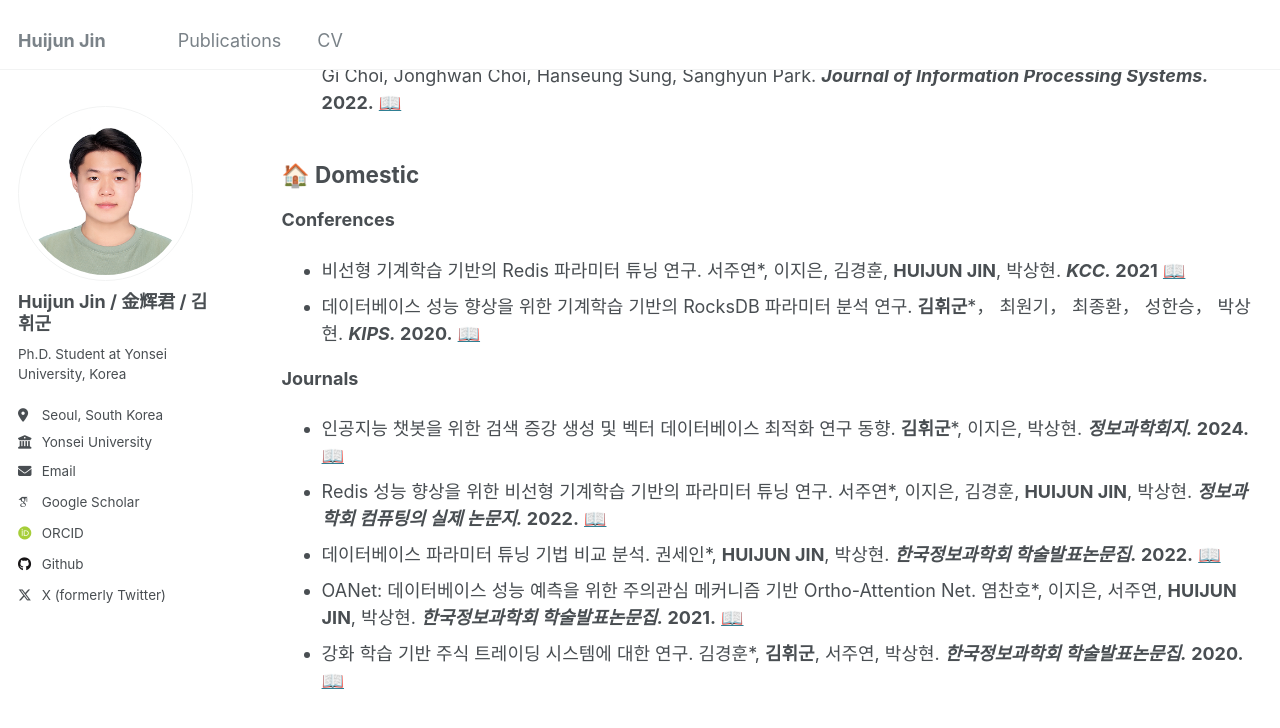
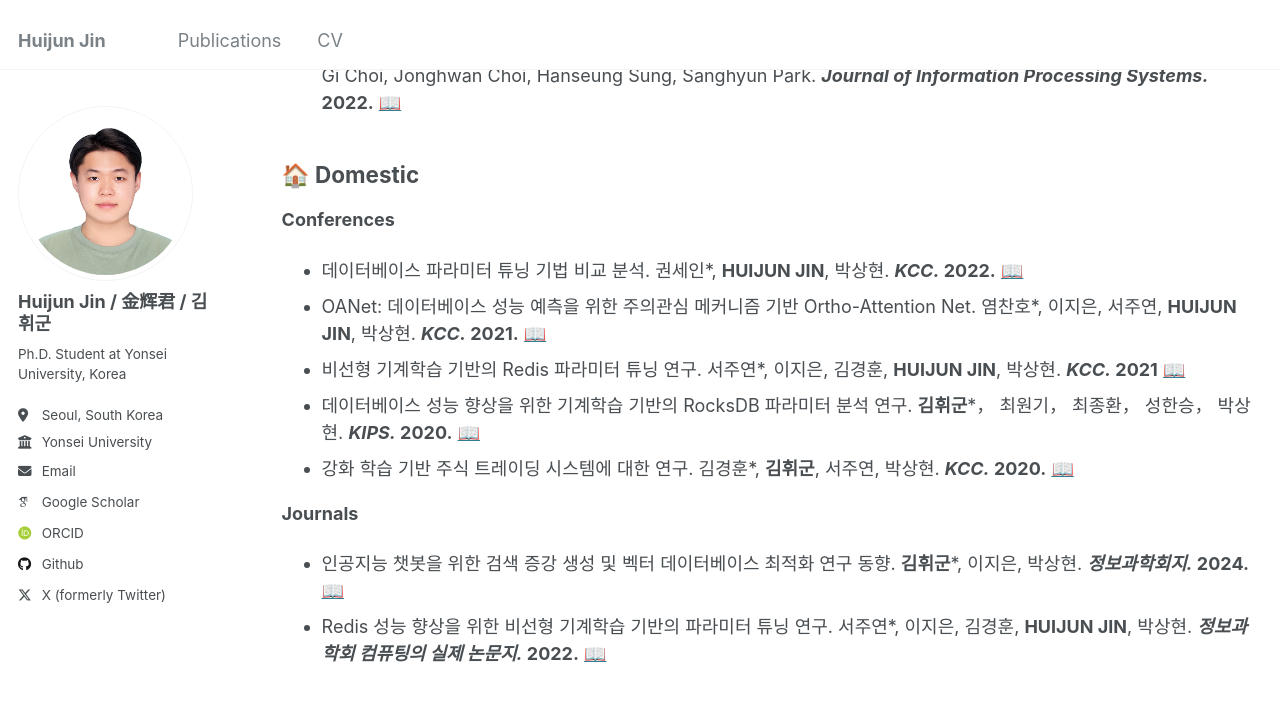
Before and after one commit to huijunjin/huijunjin.github.io, a Jekyll site: the page built from _pages/publications.md, in a window 1280 px wide and 900 px high, scrolled down 682 px. Shown: the top 728 px of the window. Built offline with Jekyll 4.4.1, drawn with Linux system fonts in a browser that asks for light colours; some web fonts are replaced.

Commit message:
Update publications.md

```diff
--- a/_pages/publications.md
+++ b/_pages/publications.md
@@ -18,12 +18,12 @@ author_profile: true
 
 ## 🏠 Domestic
 **Conferences**
+* 데이터베이스 파라미터 튜닝 기법 비교 분석. 권세인*, **HUIJUN JIN**, 박상현. **_KCC._ 2022.** [📖](https://www.dbpia.co.kr/Journal/articleDetail?nodeId=NODE11113244)
+* OANet: 데이터베이스 성능 예측을 위한 주의관심 메커니즘 기반 Ortho-Attention Net. 염찬호*, 이지은, 서주연, **HUIJUN JIN**, 박상현. **_KCC._ 2021.** [📖](https://www.dbpia.co.kr/Journal/articleDetail?nodeId=NODE11035616)
 * 비선형 기계학습 기반의 Redis 파라미터 튜닝 연구. 서주연*, 이지은, 김경훈, **HUIJUN JIN**, 박상현. **_KCC._ 2021** [📖](https://www.dbpia.co.kr/Journal/articleDetail?nodeId=NODE10582832)
 * 데이터베이스 성능 향상을 위한 기계학습 기반의 RocksDB 파라미터 분석 연구. **김휘군***， 최원기， 최종환， 성한승， 박상현. **_KIPS._ 2020.** [📖](http://delab.yonsei.ac.kr/jekyll/assets/files/publication/domestic/conference/KIPS_C2020B0294.pdf)
+* 강화 학습 기반 주식 트레이딩 시스템에 대한 연구. 김경훈*, **김휘군**, 서주연, 박상현. **_KCC._ 2020.** [📖](https://www.dbpia.co.kr/journal/articleDetail?nodeId=NODE09874567)
 
 **Journals**
 * 인공지능 챗봇을 위한 검색 증강 생성 및 벡터 데이터베이스 최적화 연구 동향. **김휘군***, 이지은, 박상현. **_정보과학회지._ 2024.** [📖](https://www.dbpia.co.kr/Journal/articleDetail?nodeId=NODE11733659)
 * Redis 성능 향상을 위한 비선형 기계학습 기반의 파라미터 튜닝 연구. 서주연*, 이지은, 김경훈, **HUIJUN JIN**, 박상현. **_정보과학회 컴퓨팅의 실제 논문지._ 2022.** [📖](https://www.dbpia.co.kr/Journal/articleDetail?nodeId=NODE11076056)
-* 데이터베이스 파라미터 튜닝 기법 비교 분석. 권세인*, **HUIJUN JIN**, 박상현. **_한국정보과학회 학술발표논문집._ 2022.** [📖](https://www.dbpia.co.kr/Journal/articleDetail?nodeId=NODE11113244)
-* OANet: 데이터베이스 성능 예측을 위한 주의관심 메커니즘 기반 Ortho-Attention Net. 염찬호*, 이지은, 서주연, **HUIJUN JIN**, 박상현. **_한국정보과학회 학술발표논문집._ 2021.** [📖](https://www.dbpia.co.kr/Journal/articleDetail?nodeId=NODE11035616)
-* 강화 학습 기반 주식 트레이딩 시스템에 대한 연구. 김경훈*, **김휘군**, 서주연, 박상현. **_한국정보과학회 학술발표논문집._ 2020.** [📖](https://www.dbpia.co.kr/journal/articleDetail?nodeId=NODE09874567)
```
